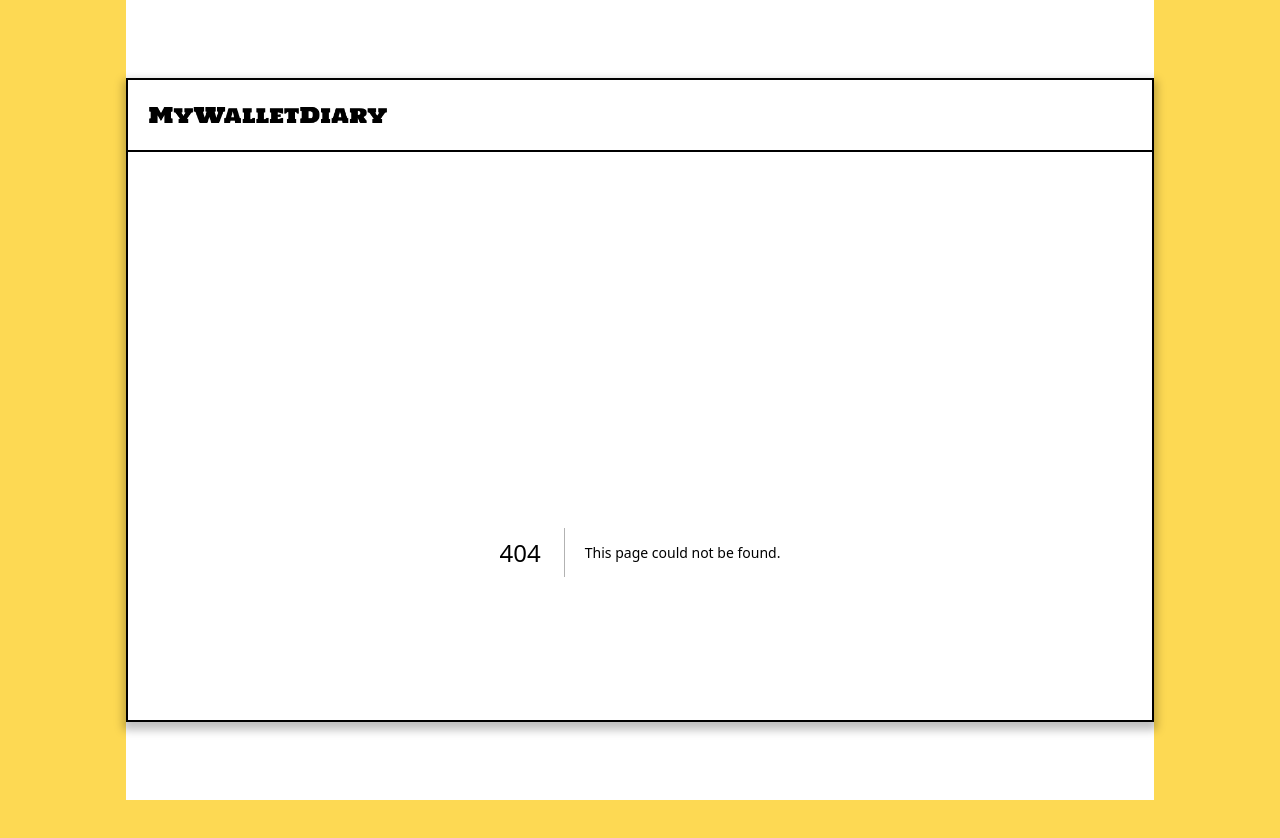
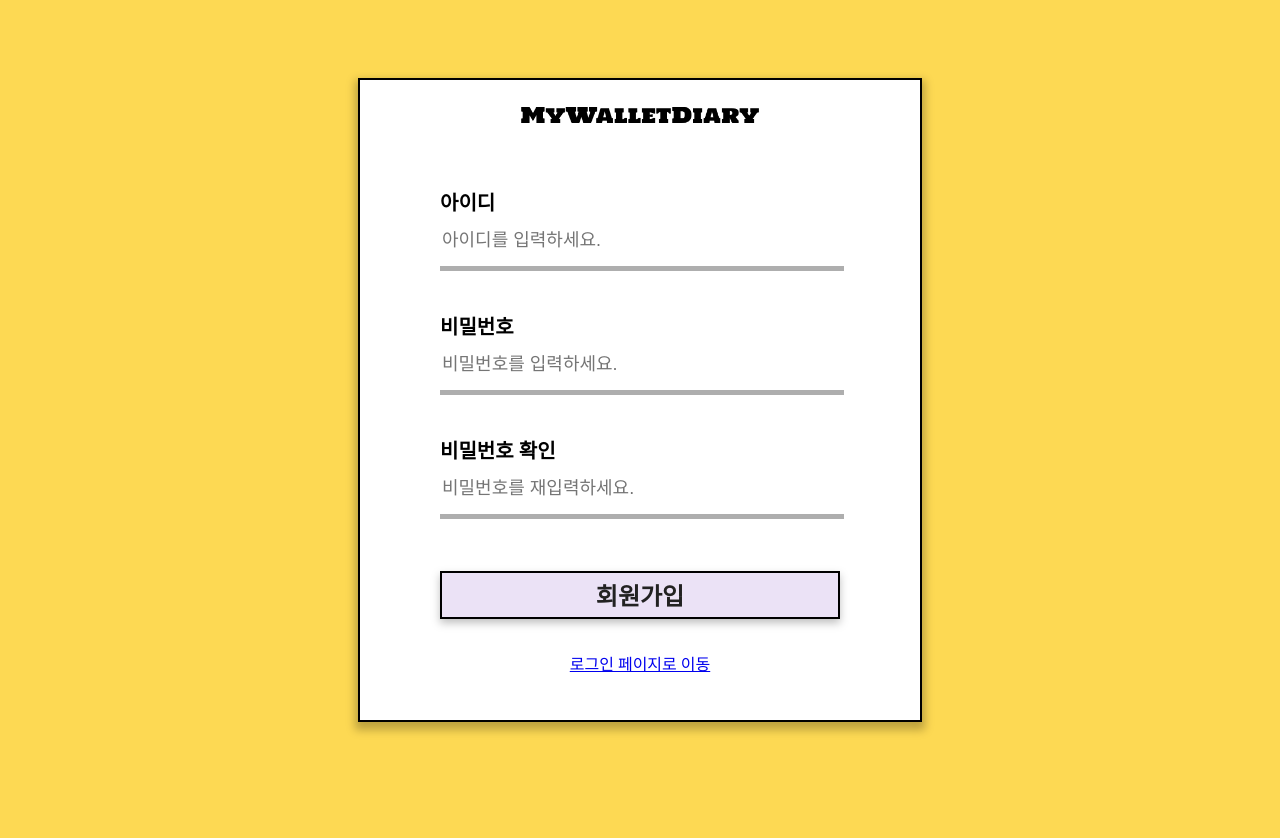
Before and after one commit to Noeyso/my-wallet-diary-frontend, a Next.js app: page /signup in a window 1280 px wide. Before the commit this address had no page. Shown: the top 838 px of the page. After the commit the page ends 800 px from the top, so only its background shows below. Built offline with nearby package versions, Linux system fonts and the light colour scheme.

Commit message:
feat: 로그인 페이지 UI 및 기능 구현

```diff
--- a/package.json
+++ b/package.json
@@ -14,10 +14,12 @@
 		"@emotion/react": "^11.11.1",
 		"@emotion/styled": "^11.11.0",
 		"@next/font": "^14.0.2",
+		"axios": "^1.6.1",
 		"moment": "^2.29.4",
 		"next": "^14.0.1",
 		"react": "^18.2.0",
-		"react-dom": "^18.2.0"
+		"react-dom": "^18.2.0",
+		"react-hook-form": "^7.48.2"
 	},
 	"devDependencies": {
 		"@types/node": "^20.8.10",
--- /dev/null
+++ b/src/components/layout/MainLayout.tsx
@@ -0,0 +1,23 @@
+import styled from "@emotion/styled";
+import React from "react";
+import Header from "../Header";
+import theme from "../../styles/theme";
+
+const Container = styled.main`
+	width: 80vw;
+	height: 80vh;
+	background-color: ${theme.color.white};
+	border: 2px solid ${theme.color.black};
+	box-shadow: 0px 5px 8.5px 3px rgba(0, 0, 0, 0.25);
+`;
+
+const MainLayout = ({ children }) => {
+	return (
+		<Container>
+			<Header />
+			{children}
+		</Container>
+	);
+};
+
+export default MainLayout;
--- /dev/null
+++ b/src/components/layout/SignLayout.tsx
@@ -0,0 +1,28 @@
+import styled from "@emotion/styled";
+import React from "react";
+import theme from "../../styles/theme";
+import Image from "next/image";
+import { FlexCenter } from "../../styles/flex";
+
+const Container = styled.main`
+	width: 60vw;
+	max-width: 30rem;
+	height: 75vh;
+	padding: 0 2.5rem 2.5rem 2.5rem;
+	background-color: ${theme.color.white};
+	border: 2px solid ${theme.color.black};
+	box-shadow: 0px 5px 8.5px 3px rgba(0, 0, 0, 0.25);
+`;
+
+const SignLayout = ({ children }) => {
+	return (
+		<Container>
+			<FlexCenter fullW>
+				<Image src="/images/logo_text.png" alt="logo" width={280} height={70} />
+			</FlexCenter>
+			<div style={{ height: "90%" }}>{children}</div>
+		</Container>
+	);
+};
+
+export default SignLayout;
--- a/src/pages/_app.tsx
+++ b/src/pages/_app.tsx
@@ -2,15 +2,28 @@ import { ThemeProvider } from "@emotion/react";
 import GlobalStyle from "../styles/Global";
 import theme from "../styles/theme";
 import Header from "../components/Header";
+import { useRouter } from "next/router";
+import SignLayout from "../components/layout/SignLayout";
+import MainLayout from "../components/layout/MainLayout";
+import { useEffect } from "react";
 
 function MyApp({ Component, pageProps }) {
+	const router = useRouter();
+
+	// Determine the layout based on the route
+	const getLayout = () => {
+		if (router.pathname.startsWith("/signin") || router.pathname.startsWith("/signup")) {
+			return (page) => <SignLayout>{page}</SignLayout>;
+		}
+		return (page) => <MainLayout>{page}</MainLayout>;
+	};
+	// Apply the layout
+	const layout = getLayout();
+
 	return (
 		<ThemeProvider theme={theme}>
 			<GlobalStyle />
-			<main>
-				<Header />
-				<Component {...pageProps} />
-			</main>
+			{layout(<Component {...pageProps} />)}
 		</ThemeProvider>
 	);
 }
--- /dev/null
+++ b/src/pages/signin.tsx
@@ -0,0 +1,143 @@
+import styled from "@emotion/styled";
+import Image from "next/image";
+import React from "react";
+import { useForm } from "react-hook-form";
+import { FlexCenter, FlexCenterV, FlexColumn, FlexColumnCenterV } from "../styles/flex";
+import axios from "axios";
+import { useRouter } from "next/router";
+import Link from "next/link";
+
+export const Container = styled.div`
+	display: flex;
+	flex-direction: column;
+	height: 100%;
+	padding: 0 2.5rem;
+`;
+
+export const Form = styled.form`
+	width: 100%;
+	height: 100%;
+	display: flex;
+	flex-direction: column;
+	flex-wrap: wrap;
+`;
+export const Label = styled.label`
+	color: #000;
+	font-family: Noto Sans;
+	font-size: 20px;
+	font-style: normal;
+	font-weight: 700;
+	line-height: normal;
+`;
+export const Input = styled.input`
+	width: 100%;
+	height: 3rem;
+	border: none;
+	border-bottom: 5px solid #aeaeae;
+	font-size: 18px;
+	:focus {
+		outline: none;
+	}
+`;
+
+export const Button = styled.button`
+	width: 100%;
+	height: 3rem;
+	border: 2px solid #000;
+	filter: drop-shadow(0px 4px 4px rgba(0, 0, 0, 0.25));
+	background: #ebe2f6;
+	cursor: pointer;
+	transition: all 0.3s ease-in-out;
+
+	:hover {
+		transform: scale(1.01);
+	}
+
+	:active {
+		transform: translateY(4px);
+	}
+
+	color: #222;
+	font-family: Noto Sans;
+	font-size: 24px;
+	font-style: normal;
+	font-weight: 700;
+	line-height: normal;
+`;
+
+const signin = () => {
+	const {
+		register,
+		handleSubmit,
+		watch,
+		formState: { isSubmitting, isSubmitted, errors },
+		getValues,
+	} = useForm<{ id: string; pw: string }>({ mode: "onSubmit" });
+
+	const router = useRouter();
+
+	const login = async () => {
+		console.log("login");
+		try {
+			// const rgetes = await axios.get("http://localhost:5000", {});
+			const param = {
+				id: "123",
+				password: "123",
+			};
+			// const param = new URLSearchParams({
+			// 	id: "123",
+			// 	password: "123",
+			// });
+			const res = await axios.post("http://localhost:5000/signin", param);
+
+			console.log(res.data);
+			const { flag, token } = res.data;
+			if (!flag) {
+				router.push("/signup");
+			} else {
+				localStorage.setItem("token", token);
+				router.push("/");
+			}
+		} catch (e) {
+			console.error(e);
+		}
+	};
+	const onSubmit = () => {
+		console.log("onsubmit");
+		login();
+	};
+	return (
+		<Container>
+			<Form onSubmit={handleSubmit(onSubmit)}>
+				<FlexColumnCenterV gap={2.5} flex={2}>
+					<FlexColumnCenterV fullW>
+						<Label>아이디</Label>
+						<Input
+							id="id"
+							placeholder="아이디를 입력하세요."
+							{...register("id", { required: "아이디를 입력해주세요." })}
+						/>
+						{errors.id && <span>{errors.id.message}</span>}
+					</FlexColumnCenterV>
+					<FlexColumnCenterV fullW>
+						<Label>비밀번호</Label>
+						<Input
+							id="pw"
+							placeholder="비밀번호를 입력하세요."
+							{...register("pw", { required: "비밀번호를 입력해주세요." })}
+						/>
+						{errors.pw && <span>{errors.pw.message}</span>}
+					</FlexColumnCenterV>
+				</FlexColumnCenterV>
+				<FlexColumnCenterV gap={2} flex={1}>
+					<Button type="submit">로그인</Button>
+					<span style={{ width: "100%", textAlign: "center" }}>
+						계정이 없으신가요? <Link href="/signup">가입</Link>
+					</span>
+				</FlexColumnCenterV>
+			</Form>
+		</Container>
+	);
+};
+
+export default signin;
--- /dev/null
+++ b/src/pages/signup.tsx
@@ -0,0 +1,80 @@
+import React from "react";
+import { Button, Container, Form, Input, Label } from "./signin";
+import Image from "next/image";
+import { useForm } from "react-hook-form";
+import { FlexColumn, FlexColumnCenterV } from "../styles/flex";
+import axios from "axios";
+import Link from "next/link";
+
+const signup = (props) => {
+	const {
+		register,
+		handleSubmit,
+		watch,
+		formState: { isSubmitting, isSubmitted, errors },
+		getValues,
+	} = useForm<{ id: string; pw: string; pwConfirm: string }>({ mode: "onSubmit" });
+
+	const join = async () => {
+		try {
+			const param = {
+				id: "123",
+				password: "123",
+			};
+
+			const res = await axios.post("http://localhost:5000/signup", param);
+
+			console.log(res.data);
+		} catch (e) {
+			console.error(e);
+		}
+	};
+	const onSubmit = () => {
+		console.log("sign up");
+		join();
+	};
+
+	return (
+		<Container>
+			<Form onSubmit={handleSubmit(onSubmit)}>
+				<FlexColumnCenterV gap={2.5} flex={3}>
+					<FlexColumnCenterV fullW>
+						<Label>아이디</Label>
+						<Input
+							id="id"
+							placeholder="아이디를 입력하세요."
+							{...register("id", { required: "아이디를 입력해주세요." })}
+						/>
+						{errors.id && <span>{errors.id.message}</span>}
+					</FlexColumnCenterV>
+					<FlexColumnCenterV fullW>
+						<Label>비밀번호</Label>
+						<Input
+							id="pw"
+							placeholder="비밀번호를 입력하세요."
+							{...register("pw", { required: "비밀번호를 입력해주세요." })}
+						/>
+						{errors.pw && <span>{errors.pw.message}</span>}
+					</FlexColumnCenterV>
+					<FlexColumnCenterV fullW>
+						<Label>비밀번호 확인</Label>
+						<Input
+							id="pwConfirm"
+							placeholder="비밀번호를 재입력하세요."
+							{...register("pwConfirm", { required: "비밀번호를 한 번 더 입력해주세요." })}
+						/>
+						{errors.pw && <span>{errors.pw.message}</span>}
+					</FlexColumnCenterV>
+				</FlexColumnCenterV>
+				<FlexColumnCenterV gap={2} flex={1}>
+					<Button type="submit">회원가입</Button>
+					<span style={{ width: "100%", textAlign: "center" }}>
+						<Link href="/signin">로그인 페이지로 이동</Link>
+					</span>
+				</FlexColumnCenterV>
+			</Form>
+		</Container>
+	);
+};
+
+export default signup;
--- a/src/styles/flex.ts
+++ b/src/styles/flex.ts
@@ -1,10 +1,37 @@
 import { css } from "@emotion/react";
 import styled from "@emotion/styled";
 
-export const Flex = styled.div<{ fullW?: boolean; fullH?: boolean }>`
+export const Flex = styled.div<{
+	fullW?: boolean;
+	fullH?: boolean;
+	gap?: number;
+	padding?: number | string;
+	margin?: number | string;
+	paddingTop?: number;
+	paddingBottom?: number;
+	paddingLeft?: number;
+	paddingRight?: number;
+	marginTop?: number;
+	marginBottom?: number;
+	marginLeft?: number;
+	marginRight?: number;
+	flex?: number;
+}>`
 	display: flex;
 	width: ${({ fullW }) => (fullW ? "100%" : "auto")};
 	height: ${({ fullH }) => (fullH ? "100%" : "auto")};
+	gap: ${({ gap }) => gap}rem;
+	padding: ${({ padding }) => (typeof padding === "number" ? `${padding}rem` : padding)};
+	margin: ${({ margin }) => (typeof margin === "number" ? `${margin}rem` : margin)};
+	padding-top: ${({ paddingTop }) => paddingTop}rem;
+	padding-bottom: ${({ paddingBottom }) => paddingBottom}rem;
+	padding-left: ${({ paddingLeft }) => paddingLeft}rem;
+	padding-right: ${({ paddingRight }) => paddingRight}rem;
+	margin-top: ${({ marginTop }) => marginTop}rem;
+	margin-bottom: ${({ marginBottom }) => marginBottom}rem;
+	margin-left: ${({ marginLeft }) => marginLeft}rem;
+	margin-right: ${({ marginRight }) => marginRight}rem;
+	flex: ${({ flex }) => flex};
 `;
 
 export const FlexCenterV = styled(Flex)`
```
Also changed, not shown: src/pages/index.tsx (+18 -33 lines), src/pages/main.tsx (added, +43 -0 lines), 1 other file (tests, documents, lock files or other folders).
